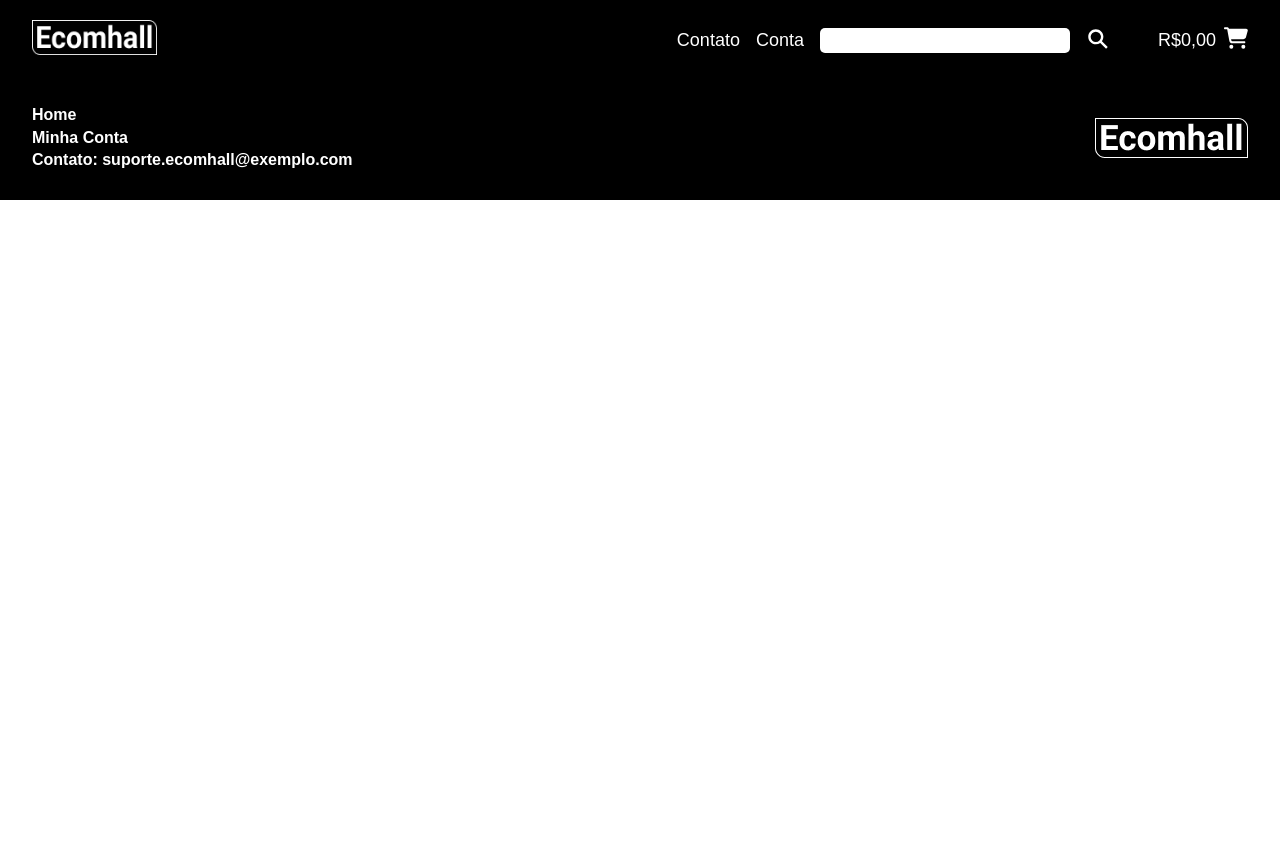
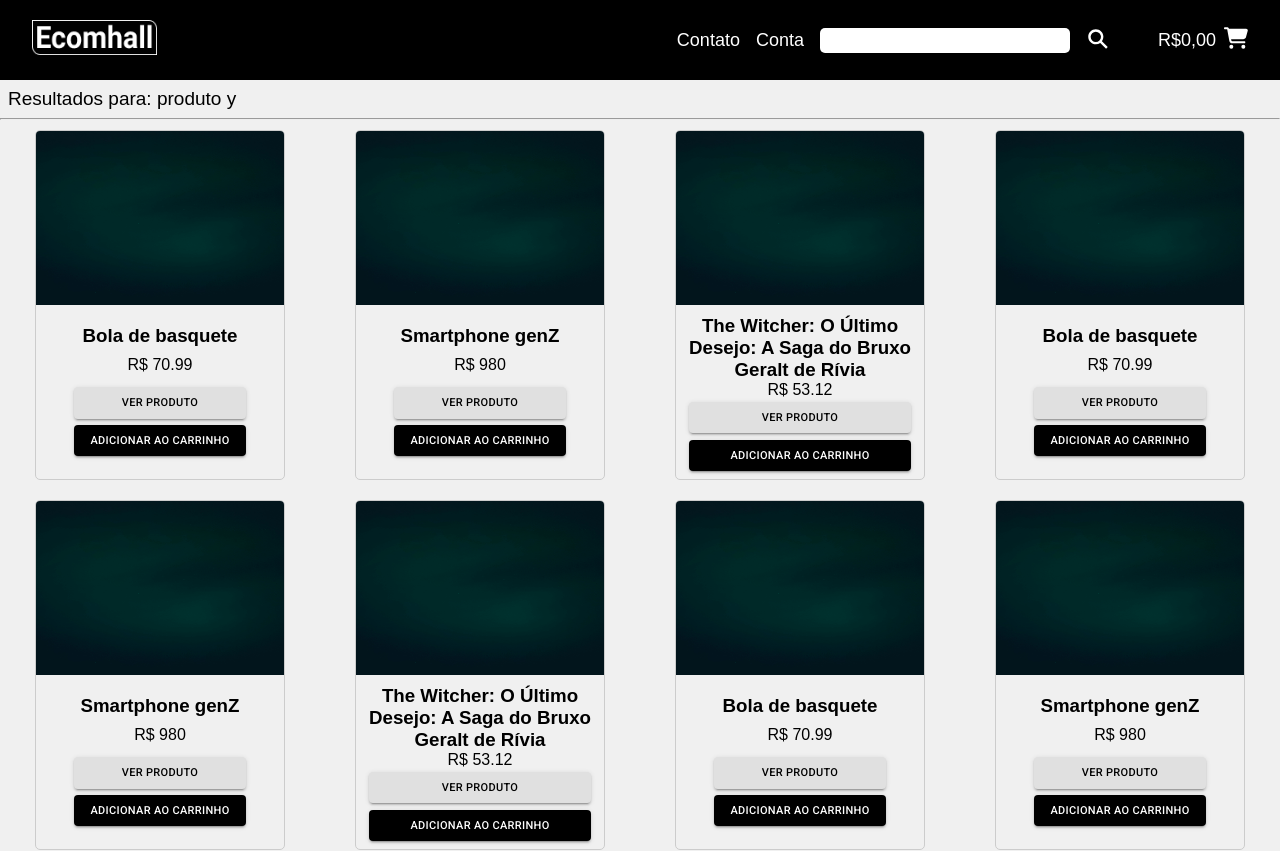
Before and after one commit to gabryel-academico/frontend-ecomhall, a React (Create React App) app: page /pesquisa in a window 1280 px wide. Shown: the top 851 px of the page. Before the commit the page ends 800 px from the top, so only its background shows below. Built offline with nearby package versions, Linux system fonts and the light colour scheme.

Commit message:
tela de pesquisa inicio

```diff
--- a/package.json
+++ b/package.json
@@ -5,7 +5,7 @@
   "dependencies": {
     "@emotion/react": "^11.11.4",
     "@emotion/styled": "^11.11.5",
-    "@mui/material": "^5.15.14",
+    "@mui/material": "^5.15.15",
     "@testing-library/jest-dom": "^5.17.0",
     "@testing-library/react": "^13.4.0",
     "@testing-library/user-event": "^13.5.0",
--- a/src/components/Navbar/index.tsx
+++ b/src/components/Navbar/index.tsx
@@ -1,5 +1,7 @@
 //Esse arquivo constrói um componente de NavBar
 
+//importando componente para a navegação
+import { useNavigate } from "react-router-dom";
 //Importando Link
 import { Link } from "react-router-dom";
 //importando arquivo css
@@ -9,6 +11,15 @@
 
 import logo2 from "../../assets/logo2.png"
 function Navbar(){
+const navigate = useNavigate();
+
+//função para buscar produtos
+function handleclicksearch(){
+navigate("/pesquisa")
+}
+
+
+
 return(
     <header>
         <Link to="/"><img src={logo2} alt="logomarca"/></Link>
@@ -22,7 +33,7 @@
 
 
             <input type="text"/>
-            <button>{<IoSearchSharp size={24}/>}</button>
+            <button onClick={()=>{handleclicksearch()}}>{<IoSearchSharp size={24}/>}</button>
             <p>R$0,00</p>
             <Link to="/carrinho"><button id="shop">{<FaCartShopping size={24}/>}</button></Link>
 
--- a/src/context/carrinhoContext.tsx
+++ b/src/context/carrinhoContext.tsx
@@ -54,6 +54,8 @@
         const produto = produtos.find((p) => p.id === id);
 
         const item = copiaCarrinho.find((product) => product.produto.id === id)
+
+        // subistituir por post no bd
         if (produto){
             if(!item){
                 copiaCarrinho.push({produto, quantidade:1})
--- a/src/pages/Home/index.tsx
+++ b/src/pages/Home/index.tsx
@@ -9,11 +9,21 @@
 import { produtoItem } from "../../context/carrinhoContext";
 
 
-
+// substituir por requisição do banco de dados
 export const produtosData : produtoItem[] = [
   {id: 1, titulo: "Bola de basquete" , valor: 70.99, link:"/carrinho", capa:bg},
   {id: 2, titulo: "Smartphone genZ", valor: 980.00, link:"/carrinho", capa:bg},
-  {id: 3 , titulo: "The Witcher: O Último Desejo: A Saga do Bruxo Geralt de Rívia ", valor: 53.12, link:"/carrinho", capa:bg},
+  {id: 3, titulo: "The Witcher: O Último Desejo: A Saga do Bruxo Geralt de Rívia ", valor: 53.12, link:"/carrinho", capa:bg},
+  {id: 4, titulo: "Bola de basquete" , valor: 70.99, link:"/carrinho", capa:bg},
+  {id: 5, titulo: "Smartphone genZ", valor: 980.00, link:"/carrinho", capa:bg},
+  {id: 6, titulo: "The Witcher: O Último Desejo: A Saga do Bruxo Geralt de Rívia ", valor: 53.12, link:"/carrinho", capa:bg},
+  {id: 7, titulo: "Bola de basquete" , valor: 70.99, link:"/carrinho", capa:bg},
+  {id: 8, titulo: "Smartphone genZ", valor: 980.00, link:"/carrinho", capa:bg},
+  {id: 9, titulo: "The Witcher: O Último Desejo: A Saga do Bruxo Geralt de Rívia ", valor: 53.12, link:"/carrinho", capa:bg},
+  {id: 10, titulo: "Bola de basquete" , valor: 70.99, link:"/carrinho", capa:bg},
+  {id: 11, titulo: "Smartphone genZ", valor: 980.00, link:"/carrinho", capa:bg},
+  {id: 12, titulo: "The Witcher: O Último Desejo: A Saga do Bruxo Geralt de Rívia ", valor: 53.12, link:"/carrinho", capa:bg},
+  {id: 10, titulo: "Bola de basquete" , valor: 70.99, link:"/carrinho", capa:bg},
 ]
 
 
--- /dev/null
+++ b/src/pages/Pesquisa/index.tsx
@@ -0,0 +1,32 @@
+import "./style.css"
+import CardProduct from "../../components/Produtos";
+
+
+
+import { produtosData } from "../Home";
+
+function Pesquisa() {
+  //trocar po requisição do banco de dados
+  const produtosdata = produtosData;
+
+
+
+  return (
+    <div className="containerSearch">
+      <div className="headerSearch">
+        <span>Resultados para: produto y </span>
+      </div>
+      <hr />
+
+        <article className="productsSearch">
+          {produtosdata.map(item => (
+            <section key={item.id}><CardProduct imgSrc={item.capa} productName={item.titulo} productLink={item.link} price={item.valor} id={item.id} /></section>
+          ))}
+        </article>
+
+
+    </div>
+  )
+}
+
+export default Pesquisa;
--- /dev/null
+++ b/src/pages/Pesquisa/style.css
@@ -0,0 +1,20 @@
+body{
+    background-color: #f0f0f0;
+}
+
+.containerSearch{
+    width: 100%;
+    min-height: 100vh;
+}
+
+.headerSearch{
+    font-size: 19px;
+    margin: 0.5rem;
+}
+
+.productsSearch{
+    display: flex;
+    flex-wrap: wrap;
+    flex-direction: row;
+    justify-content: space-around;
+}
--- a/src/pages/Registro/Cliente/index.tsx
+++ b/src/pages/Registro/Cliente/index.tsx
@@ -1,5 +1,5 @@
 
-import { TextField, Input, Button } from "@mui/material";
+import { TextField,Button } from "@mui/material";
 
 import "../style.css"
 import logo2 from "../../../assets/logo2.png"
--- a/src/routes.js
+++ b/src/routes.js
@@ -10,6 +10,7 @@
 import Login from "./pages/Login";
 import RegCliente from "./pages/Registro/Cliente";
 import RegVarejista from "./pages/Registro/Varejista";
+import Pesquisa from "./pages/Pesquisa";
 //Importando Navbar
 import Navbar from "./components/Navbar";
 import Footer from "./components/Footer";
@@ -25,6 +26,7 @@
         <Navbar/>
         <Routes>
             <Route path="/" element={ <Home/> }/>
+            <Route path="/pesquisa" element={ <Pesquisa/> }/>
             <Route path="/carrinho" element={ <Carrinho/> }/>
             <Route path="/login" element={<Login/>}/>
             <Route path="/registro/cliente" element={<RegCliente/>}/>
```
Also changed, not shown: 1 other file (tests, documents, lock files or other folders).
